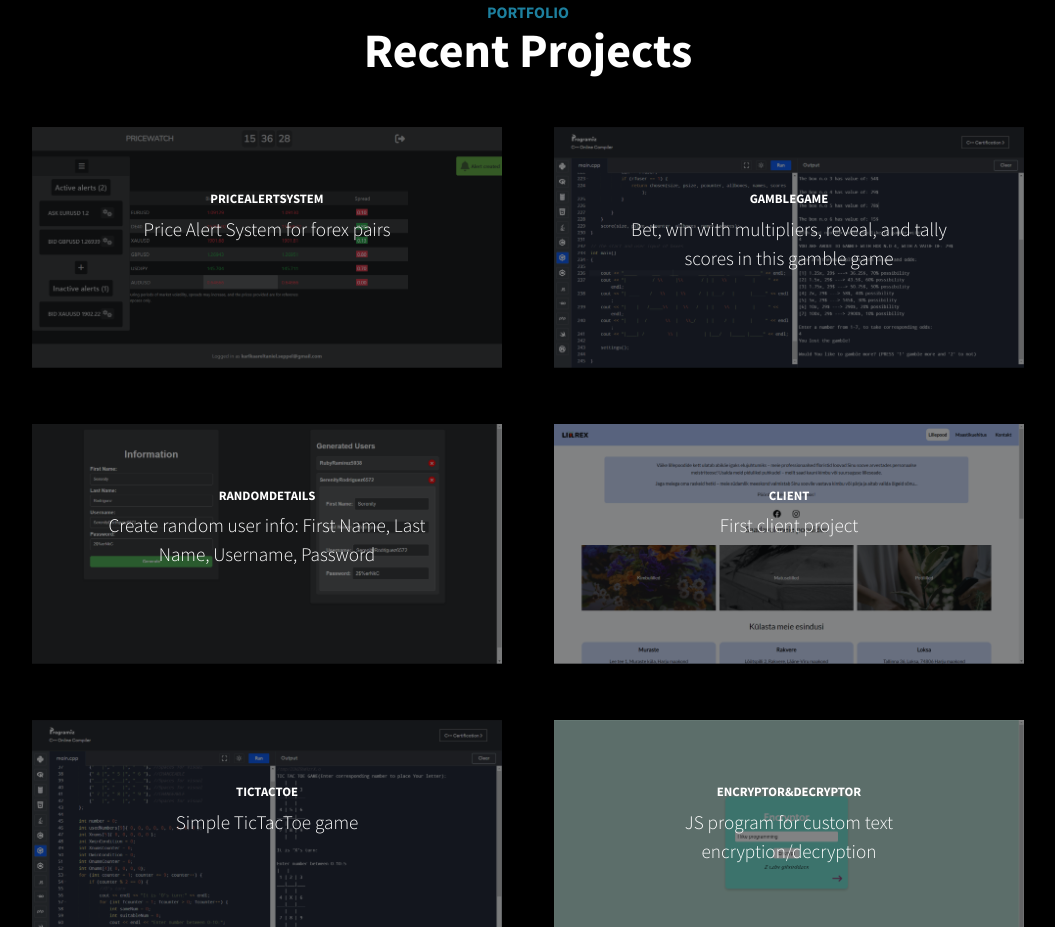
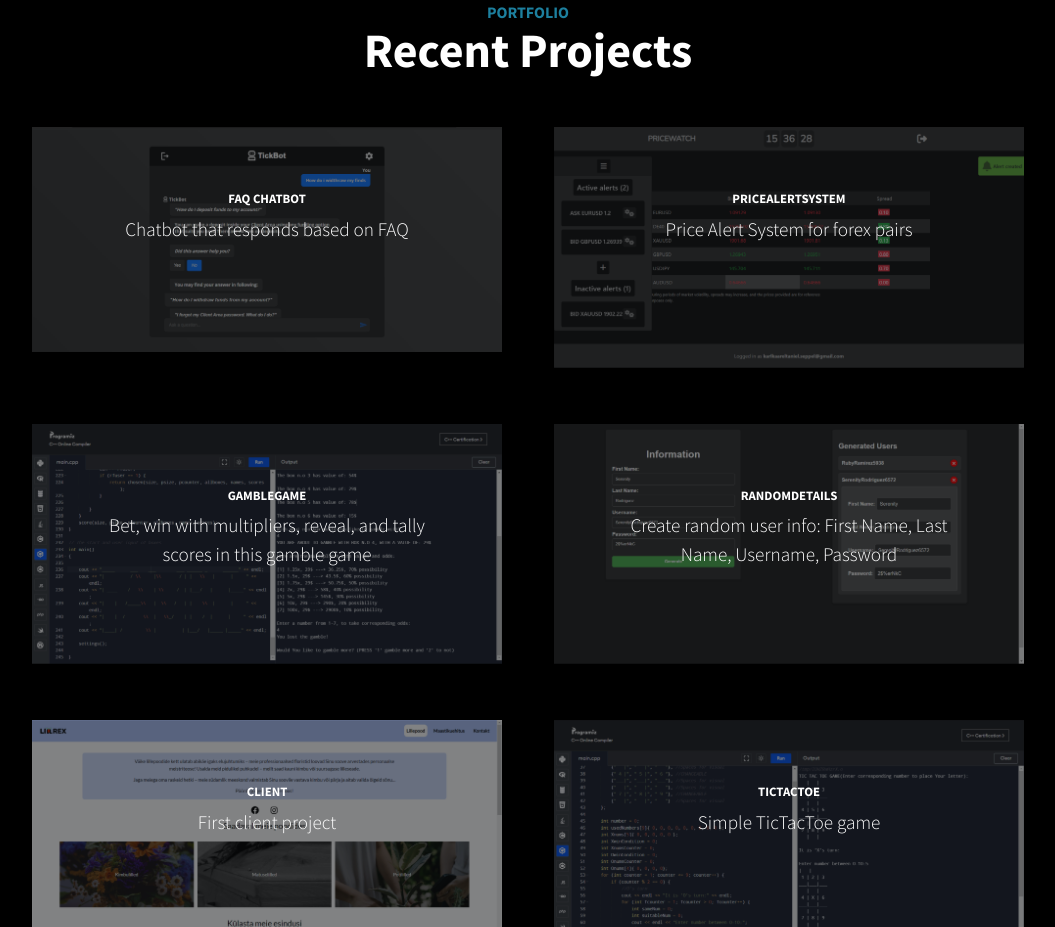
Before and after one commit to KaareI/Portfolio, a plain HTML site: page index.html in a window 1280 px wide. Shown: the part 1497-2424 px from the top of the page, without its empty margins (112-1167 px from the left). Drawn offline with nearby package versions, Linux system fonts and the light colour scheme.

Commit message:
New project

```diff
--- a/index.html
+++ b/index.html
@@ -20,7 +20,11 @@
       sizes="32x32"
       href="assets/favicon/favicon-32x32.png"
     />
-    <link rel="apple-touch-icon" sizes="180x180" href="assets/apple-touch-icon.png">
+    <link
+      rel="apple-touch-icon"
+      sizes="180x180"
+      href="assets/apple-touch-icon.png"
+    />
     <link
       rel="icon"
       type="image/png"
@@ -33,8 +37,8 @@
       href="assets/favicon/safari-pinned-tab.svg"
       color="#000000"
     />
-    <meta name="msapplication-TileColor" content="#da532c">
-    <meta name="theme-color" content="#ffffff">
+    <meta name="msapplication-TileColor" content="#da532c" />
+    <meta name="theme-color" content="#ffffff" />
     <!-- Font Awesome icons (free version)-->
     <script
       src="https://use.fontawesome.com/releases/v6.3.0/js/all.js"
@@ -109,6 +113,25 @@
           <div class="col-lg-6">
             <a
               class="portfolio-item"
+              href="https://github.com/KaareI/Chatbot"
+              target="_blank"
+            >
+              <div class="caption">
+                <div class="caption-content">
+                  <div class="h2">FAQ Chatbot</div>
+                  <p class="mb-0">Chatbot that responds based on FAQ</p>
+                </div>
+              </div>
+              <img
+                class="img-fluid"
+                src="assets/img/Chatbot.png"
+                alt="FAQ Chatbot Project"
+              />
+            </a>
+          </div>
+          <div class="col-lg-6">
+            <a
+              class="portfolio-item"
               href="https://github.com/KaareI/MyProjects/tree/main/PriceAlertsSystem"
               target="_blank"
             >
@@ -148,7 +171,11 @@
             </a>
           </div>
           <div class="col-lg-6">
-            <a class="portfolio-item" href="https://github.com/KaareI/MyProjects/tree/main/RandomAccount" target="_blank">
+            <a
+              class="portfolio-item"
+              href="https://github.com/KaareI/MyProjects/tree/main/RandomAccount"
+              target="_blank"
+            >
               <div class="caption">
                 <div class="caption-content">
                   <div class="h2">RandomDetails</div>
@@ -204,7 +231,11 @@
             </a>
           </div>
           <div class="col-lg-6">
-            <a class="portfolio-item" href="https://github.com/KaareI/MyProjects/tree/main/Encryptor%26Decryptor" target="_blank">
+            <a
+              class="portfolio-item"
+              href="https://github.com/KaareI/MyProjects/tree/main/Encryptor%26Decryptor"
+              target="_blank"
+            >
               <div class="caption">
                 <div class="caption-content">
                   <div class="h2">Encryptor&Decryptor</div>
@@ -221,13 +252,15 @@
             </a>
           </div>
           <div class="col-lg-6">
-            <a class="portfolio-item" href="https://github.com/KaareI/Recipe" target="_blank">
+            <a
+              class="portfolio-item"
+              href="https://github.com/KaareI/Recipe"
+              target="_blank"
+            >
               <div class="caption">
                 <div class="caption-content">
                   <div class="h2">Recipe</div>
-                  <p class="mb-0">
-                    Web app for your recipes
-                  </p>
+                  <p class="mb-0">Web app for your recipes</p>
                 </div>
               </div>
               <img
```
Also changed, not shown: assets/img/Chatbot.png (added).
